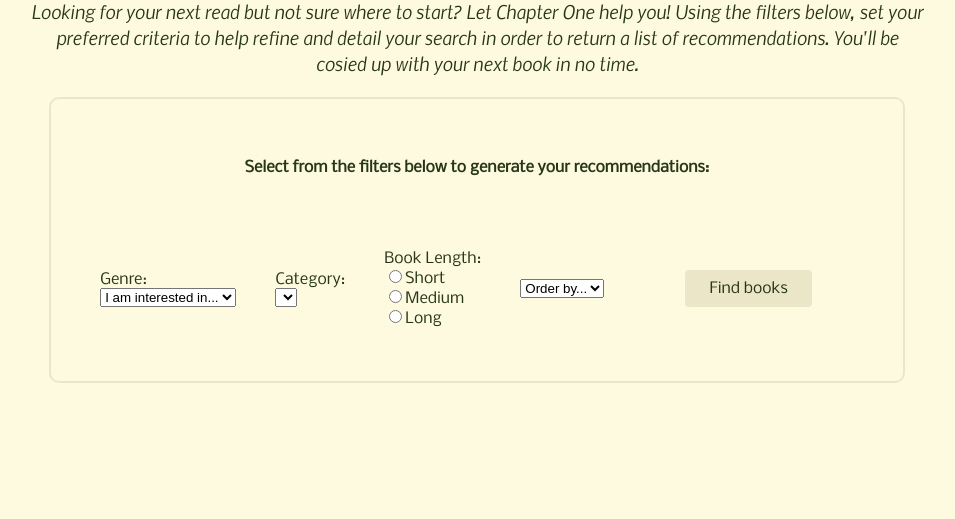
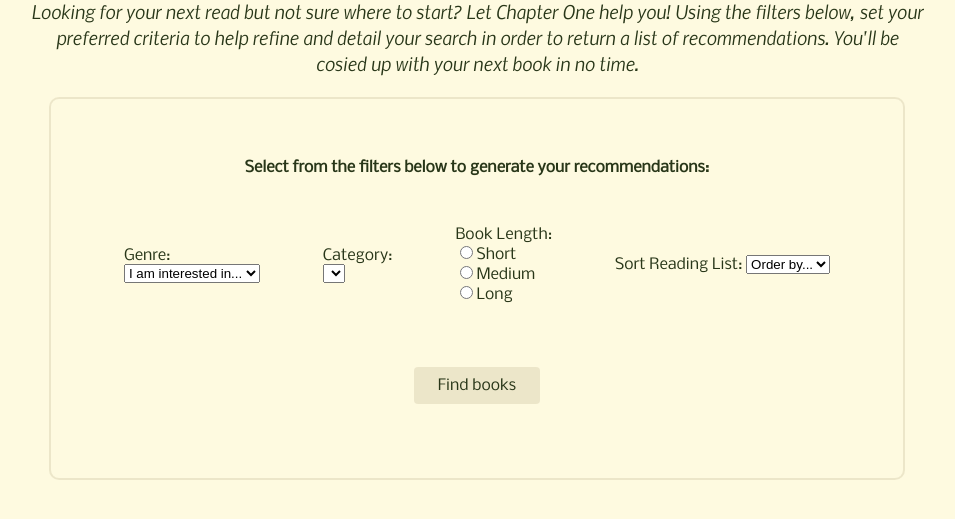
Before and after one commit to milliedavidson/group5-project-codefirstgirlsaloud, a Flask app: page / in a window 1280 px wide. Shown: the part 236-755 px from the top of the page, without its empty margins (163-1118 px from the left). Run offline with Flask 3, Linux system fonts and the light colour scheme; lists and menus that the app fills with data are empty; some web fonts are replaced.

Commit message:
Adds label to "order_by" filter

```diff
--- a/application/templates/home.html
+++ b/application/templates/home.html
@@ -44,6 +44,7 @@
             </div>
 
             <div class="order-by">
+                <label for="order_by"> Sort Reading List:</label>
                 <select id="order_by" name="order_by">
                     <option value="0">Order by...</option>
                     <option value="newest">Newest</option>
```
